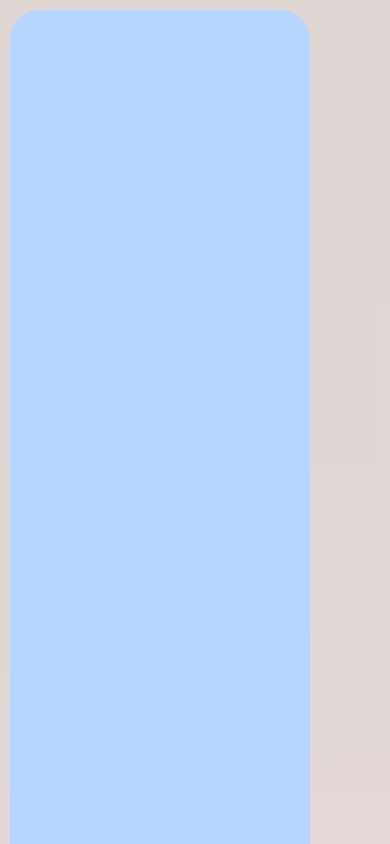
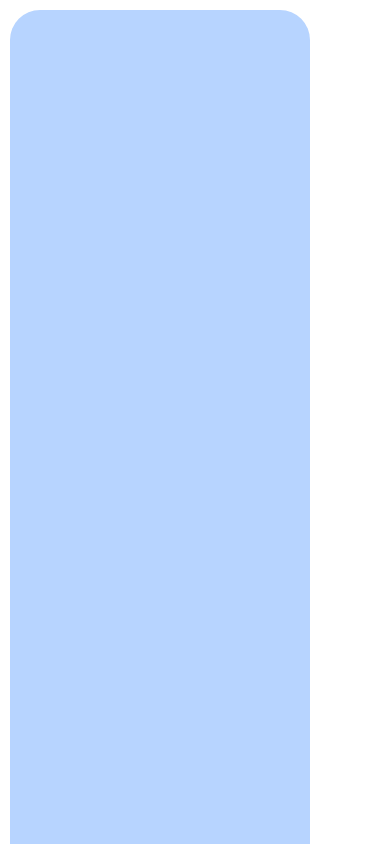
Before and after one commit to tkimana/Practice-react-native, a React Native app: screen / in a window 390 px wide. Built offline with nearby package versions, Linux system fonts and the light colour scheme; data requests are answered from the project's data file.

Commit message:
still working

```diff
--- a/App.js
+++ b/App.js
@@ -67,7 +67,7 @@ class App extends React.Component {
   return (
 //  <View style={styles.container}>
 <ScrollView scrollEventThrottle={25}>
-    <ImageBackground   style={styles.container} style={{height: '100%', width: '100%'}} source={require('./components/backgroundImage/img/My Post.jpg')} >
+    <ImageBackground   style={styles.container} style={{height: '100%', width: '100%'}} >
     <StatusBar hidden/>
 
   <TextInput style={styles.InputBox} onChangeText={(title) => this.onChange(title, 'title')}
```
